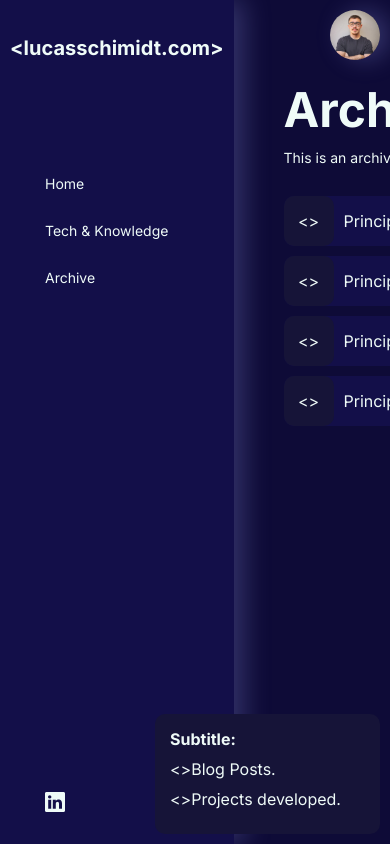
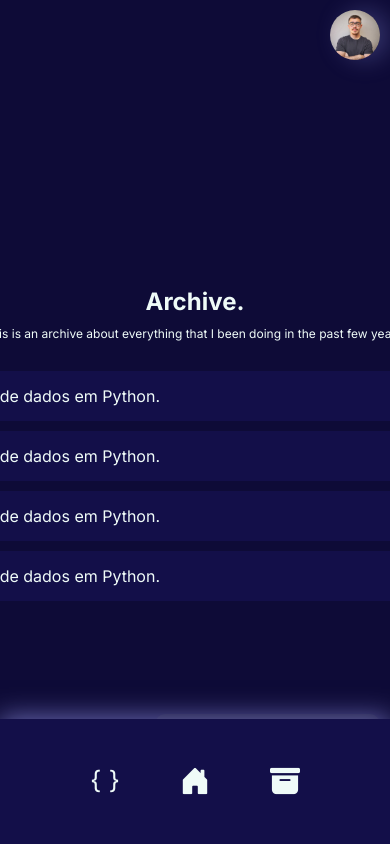
Before and after one commit to LucSchimidt/my_portfolio, a Django app: page /archive/ in a window 390 px wide; the page is wider, and only the part inside the window is pictured. Run offline with Django 5.2, Linux system fonts and the light colour scheme.

Commit message:
Mudancas no front-end

```diff
--- a/project/app/templates/archive.html
+++ b/project/app/templates/archive.html
@@ -10,10 +10,10 @@
 
         <div class="archive-items">
             <ul>
-                <li><div>&lt&gt</div><p>Principais estruturas de dados em Python.</p></li>
-                <li><div>&lt&gt</div><p>Principais estruturas de dados em Python.</p></li>
-                <li><div>&lt&gt</div><p>Principais estruturas de dados em Python.</p></li>
-                <li><div>&lt&gt</div><p>Principais estruturas de dados em Python.</p></li>
+                <li class="box-hover-effect"><div>&lt&gt</div><p>Principais estruturas de dados em Python.</p></li>
+                <li class="box-hover-effect"><div>&lt&gt</div><p>Principais estruturas de dados em Python.</p></li>
+                <li class="box-hover-effect"><div>&lt&gt</div><p>Principais estruturas de dados em Python.</p></li>
+                <li class="box-hover-effect"><div>&lt&gt</div><p>Principais estruturas de dados em Python.</p></li>
             </ul>
         </div>
 
--- /dev/null
+++ b/project/static/css/base-mobile.css
@@ -0,0 +1,184 @@
+@viewport {
+    width: device-width;
+    zoom: 1.0;
+}
+
+@media only screen and (max-width: 768px)
+{
+
+
+    body {
+        overflow-x: hidden;
+        max-width: 700px;
+
+    }
+
+    .main {
+        flex-direction: column;
+        width: 100%;
+        max-width: 500px;
+    }
+
+    :root {
+        --xbig-font: 30px;
+        --big-font: 24px;
+        --med-font: 14px;
+        --small-font: 12px;
+
+        --dark-purple: #0E0B37;
+        --light-purple: #130F49;
+        --dark-color: #161438;
+        --purple: #A5A6FF;
+        --light-green: #EFFBF8;
+    }
+
+/*==============================================================*/
+/*EFFECTS CLASSES: */
+
+    .box-hover-effect {
+        transition: .3s ease all;
+    }
+    .box-hover-effect:hover {
+        cursor: pointer;
+
+        box-shadow: 0 0 25px rgba(165, 166, 255, 0.6);
+
+        transform: none;
+    }
+
+    .box-hover-low-effect {
+        transition: .3s ease all;
+    }
+    .box-hover-low-effect:hover {
+        cursor: default;
+
+        box-shadow: 0 0 25px rgba(165, 166, 255, 0.6);
+
+        transform: none;
+    }
+
+/*==============================================================*/
+/*Sidebar e Downbar: */
+
+    .content {
+        position: relative;
+        margin-left: 0;
+
+        width: 100%;
+
+        display: flex;
+        justify-content: center;
+        align-items: center;
+        text-align: center;
+
+        padding: 10px;
+
+    }
+
+    .sidebar {
+        display: none;
+    }
+
+    .downbar {
+        position: fixed;
+        bottom: 0;
+        z-index: 2;
+
+        box-shadow: 0 -2px 25px rgba(165, 166, 255, 0.6);
+
+
+        display: flex;
+        justify-content: center;
+
+        height: 125px;
+        width: 100%;
+
+        background-color: var(--light-purple);
+
+        font-size: var(--xbig-font);
+    }
+
+    .pages {
+        padding:0;
+    }
+
+    .downbar ul {
+        width: 100%;
+        height: 100%;
+
+        margin:0;
+        padding: 0;
+
+        list-style: none;
+
+        display: flex;
+        flex-direction: row;
+        justify-content: space-between;
+        align-items: center;
+    }
+    .downbar ul li {
+        margin: 30px;
+    }
+
+
+
+    /*==============================================================*/
+    /*Home: */
+
+    .home-title {
+        margin-top: 30vh;
+
+    }
+    .home-title p {
+        text-align: start;
+    }
+    .home-title h1 {
+        text-align: center;
+    }
+
+    .home-resume {
+        display: flex;
+        flex-direction: column;
+        justify-content: center;
+        align-items: center;
+
+        margin-bottom: 30vh;
+    }
+
+    .home-resume button {
+        justify-content: center;
+    }
+
+
+    .home-work ul {
+        flex-wrap: wrap;
+        justify-content: center;
+        align-items: center;
+    }
+    .home-work ul li {
+        width: 175px;
+        height: auto;
+    }
+    .home-work ul li img {
+        width: auto;
+        height: 70%;
+    }
+    .home-work {
+        margin-bottom: 150px;
+    }
+
+
+    .home-blog {
+        margin-bottom: 500px;
+    }
+
+
+    /*==============================================================*/
+    /*Background: */
+
+
+    .background {
+        max-width: 500px;
+    }
+
+}
--- a/project/static/css/base.css
+++ b/project/static/css/base.css
@@ -1,13 +1,15 @@
 * {
     padding: 0;
+
 }
 
 html {
+    height: 100%;
 
     font-family: "Inter", sans-serif;
 
     overflow-x: hidden;
-    overflow-y: hidden;
+    overflow-y: scroll;
 
     background-color: var(--dark-purple);
     color: var(--light-green);
@@ -47,13 +51,45 @@ main {
     --light-green: #EFFBF8;
 }
 
+
+/*==============================================================*/
+/*EFFECTS CLASSES: */
+
+.box-hover-effect {
+    transition: .3s ease all;
+}
+.box-hover-effect:hover {
+    cursor: pointer;
+
+    box-shadow: 0 0 25px rgba(165, 166, 255, 0.6);
+
+    transform: translate(-5px, -5%);
+}
+
+.box-hover-low-effect {
+    transition: .3s ease all;
+}
+.box-hover-low-effect:hover {
+    cursor: default;
+
+    box-shadow: 0 0 25px rgba(165, 166, 255, 0.6);
+
+    transform: translate(0, -2%);
+}
+
 /*==============================================================*/
 /*Sidebar e Bottombar */
 
+.downbar {
+    display: none;
+}
 
 .sidebar {
     width: 280px;
     height: 100%;
+
+    /*para a sidebar escrolar com o conteudo:*/
+    position: fixed;
 
     background-color: var(--light-purple);
 
--- a/project/templates/base.html
+++ b/project/templates/base.html
@@ -4,9 +4,10 @@
 <html lang="pt-BR">
 <head>
     <meta charset="UTF-8">
-    <meta name="viewport" content="width=device-width, initial-scale=1.0">
+    <meta name="viewport" content="width=device-width, height=device-height, initial-scale=1.0, user-scalable=yes, maximum-scale=5.0" />
     <title>Lucas Schimidt</title>
     <link rel="stylesheet" href="{% static "css/base.css" %}">
+    <link rel="stylesheet" href="{% static "css/base-mobile.css" %}">
 
     <link rel="stylesheet" href="https://cdn.jsdelivr.net/npm/bootstrap-icons@1.11.3/font/bootstrap-icons.min.css">
     <link rel="preconnect" href="https://fonts.googleapis.com">
@@ -34,12 +35,25 @@
                 </ul>
             </div>
         </section>
+
+
+        <section class="downbar">
+            <div class="pages">
+                <ul>
+                    <li onclick="mudarPagina('tech')"><i class="bi bi-braces"></i></li>
+                    <li onclick="mudarPagina('')"><i class="bi bi-house-door-fill"></i></li>
+                    <li onclick="mudarPagina('archive')"><i class="bi bi-archive-fill"></i></li>
+                </ul>
+            </div>
+        </section>
+
+
         <section class="content">
             {% block content %}{% endblock  %}
         </section>
 
         <section class="personal">
-            <img src="/media/assets/lucas.jpeg"></img>
+            <img class="box-hover-effect" src="/media/assets/lucas.jpeg"></img>
         </section>
     </main>
 
```
Also changed, not shown: other parts of project/static/css/base.css (+37 -6 lines), project/app/templates/home.html (+9 -9 lines), project/app/templates/tech.html (+5 -50 lines).
